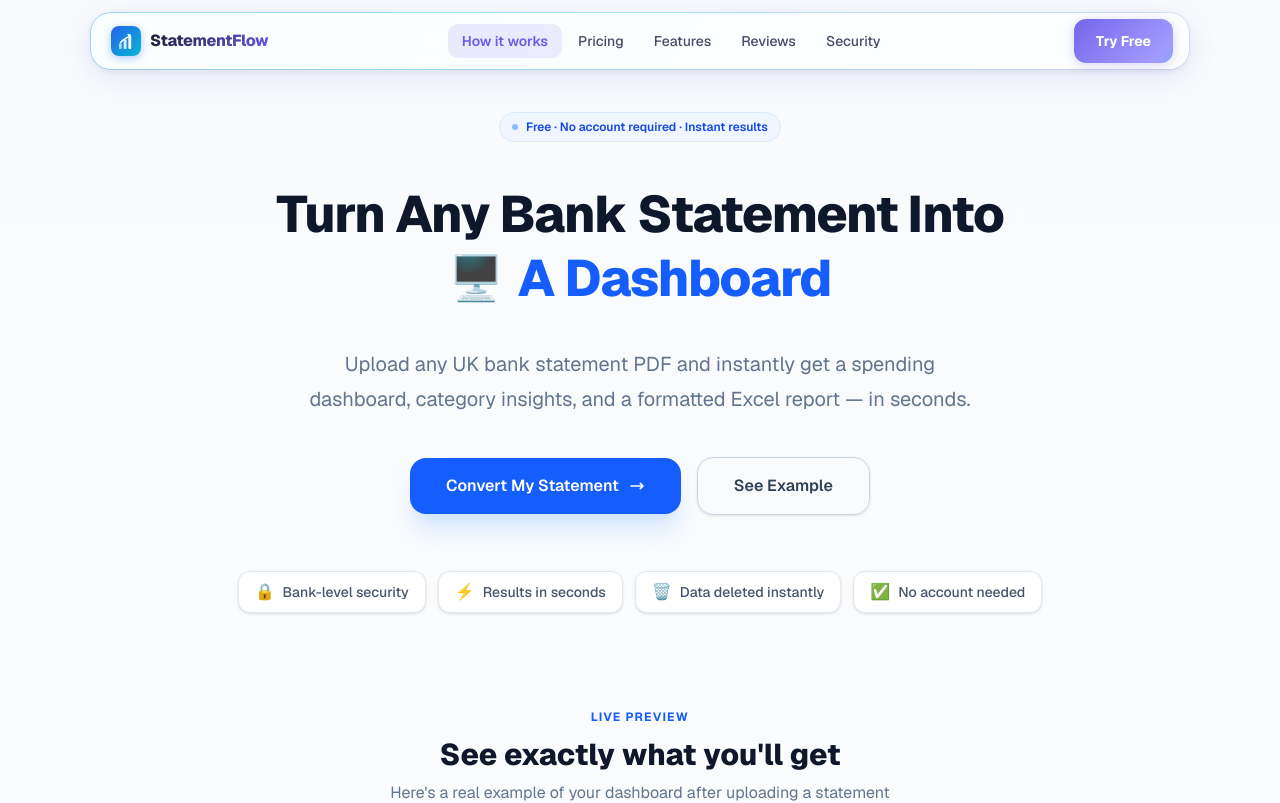
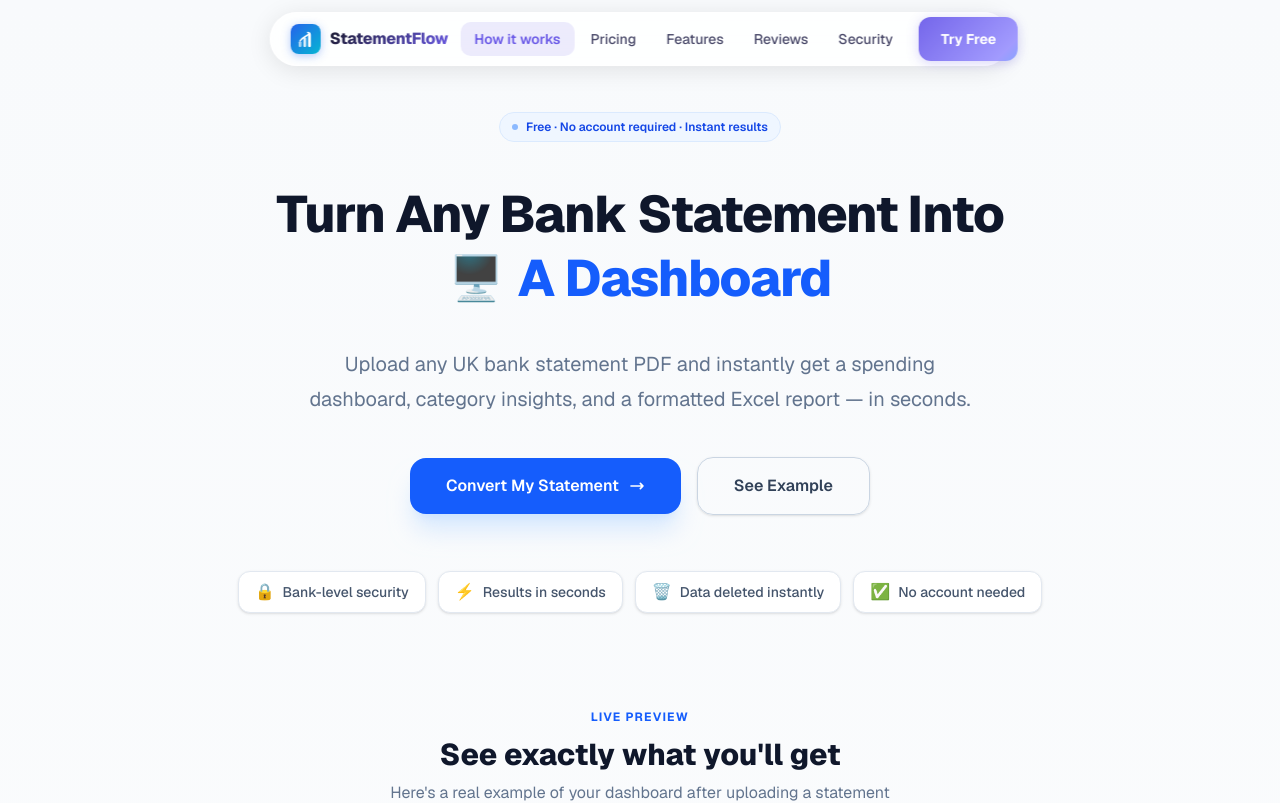
Before and after one commit to kasimk94/StatementFlow, a Next.js app: page / in a window 1280 px wide. Shown: the top 803 px of the page. Built offline with nearby package versions, Linux system fonts and the light colour scheme.

Commit message:
Pill navbar, restore liquidity gauge, tighten header spacing

```diff
--- a/components/Dashboard.js
+++ b/components/Dashboard.js
@@ -257,7 +257,7 @@ function ExportToolbar({ downloading, onDownload, onCSV, downloadError }) {
         border:       "1px solid #e8e4f8",
         borderLeft:   "4px solid #6c5ce7",
         boxShadow:    "0 2px 12px rgba(108,92,231,0.07), 0 1px 4px rgba(0,0,0,0.04)",
-        padding:      "12px 18px 12px 20px",
+        padding:      "10px 18px 10px 20px",
       }}
     >
       {/* Label */}
@@ -871,14 +871,24 @@ export default function Dashboard({ transactions, demoMode = false, confidence,
   const expenses = statementExpenses ?? txExpenses;
   const net      = (endBalance !== null) ? endBalance : income - expenses;
 
-  // ── Net balance liquidity gauge (Upgrade 1) ──
+  // ── Net balance liquidity gauge ──
   const netGauge = useMemo(() => {
-    const limit = overdraftLimit || 500;
-    const range = limit * 2;
-    const pct = Math.max(0, Math.min(100, ((net + limit) / range) * 100));
-    if (net >= limit) return { pct, color: "#4ade80", label: `${fmt(net)} positive balance` };
-    if (net >= 0)     return { pct, color: "#fbbf24", label: `${fmt(limit - net)} until overdraft` };
-    return { pct, color: "#f87171", label: `${fmt(Math.abs(net))} overdrawn` };
+    const limit = overdraftLimit || 200;
+    if (net < 0) {
+      const overdraftUsed = Math.abs(net);
+      const pct = Math.min(100, (overdraftUsed / limit) * 100);
+      const remaining = Math.max(0, limit - overdraftUsed);
+      return {
+        pct,
+        color: "#f87171",
+        label: `${fmt(overdraftUsed)} overdrawn · ${fmt(remaining)} remaining`,
+      };
+    }
+    if (net < 500) {
+      const pct = Math.min(100, (net / 500) * 100);
+      return { pct, color: "#fbbf24", label: `${fmt(net)} available · low buffer` };
+    }
+    return { pct: 100, color: "#4ade80", label: `${fmt(net)} positive balance` };
   }, [net, overdraftLimit]);
 
   // ── Demo toast helper ──
@@ -1150,7 +1160,7 @@ export default function Dashboard({ transactions, demoMode = false, confidence,
       )}
 
       {/* ── STATEMENT HEADING ── */}
-      <div style={{ marginBottom: 2 }}>
+      <div style={{ marginBottom: 8 }}>
         <h2 style={{ margin: 0, fontSize: "1.35rem", fontWeight: 800, color: "#1e293b", letterSpacing: "-0.02em" }}>
           {demoMode ? "Example Statement" : "Your Statement"}
         </h2>
--- a/components/Navbar.js
+++ b/components/Navbar.js
@@ -89,7 +89,7 @@ const NAVBAR_CSS = `
     .nav-tryfree-desktop { display: none !important; }
     .nav-hamburger      { display: flex !important; }
     .nav-mobile-menu    { display: block !important; }
-    .nav-wrapper-outer  { width: calc(100% - 24px) !important; }
+    .nav-wrapper-outer  { width: calc(100% - 24px) !important; max-width: calc(100% - 24px) !important; }
   }
 
   /* Mobile menu link */
@@ -305,36 +305,33 @@ export default function Navbar({ onScrollToUpload }) {
       ref={wrapperRef}
       className="nav-wrapper-outer"
       style={{
-        position:   "fixed",
-        top:        topPx,
-        left:       "50%",
-        transform:  "translateX(-50%)",
-        width:      "calc(100% - 48px)",
-        maxWidth:   1100,
-        zIndex:     1000,
-        transition: easing,
-        borderRadius: menuOpen ? "21px 21px 16px 16px" : 21,
-        padding:      1,
-        background:   "linear-gradient(135deg, rgba(108,92,231,0.4), rgba(0,212,255,0.35), rgba(255,180,255,0.25), rgba(108,92,231,0.4))",
-        backgroundSize: "300% 300%",
-        animation:    "navBorderGlow 10s ease infinite",
+        position:            "fixed",
+        top:                 topPx,
+        left:                "50%",
+        transform:           "translateX(-50%)",
+        width:               "fit-content",
+        maxWidth:            "calc(100% - 24px)",
+        zIndex:              1000,
+        transition:          easing,
+        borderRadius:        menuOpen ? "50px 50px 20px 20px" : 50,
+        background:          "rgba(255,255,255,0.85)",
+        backdropFilter:      "blur(20px)",
+        WebkitBackdropFilter:"blur(20px)",
+        boxShadow:           "0 4px 24px rgba(0,0,0,0.10)",
+        border:              "1px solid rgba(255,255,255,0.6)",
+        padding:             menuOpen ? 0 : 0,
       }}
     >
-      {/* ── Frosted glass header row ── */}
+      {/* ── Pill header row ── */}
       <header
         style={{
-          borderRadius:        menuOpen ? "20px 20px 0 0" : 20,
-          height:              56,
-          background:          "rgba(255,255,255,0.95)",
-          backdropFilter:      "blur(16px)",
-          WebkitBackdropFilter:"blur(16px)",
-          boxShadow:           menuOpen ? "none" : "0 8px 32px rgba(108,92,231,0.12), 0 2px 8px rgba(0,0,0,0.08)",
-          display:             "flex",
-          alignItems:          "center",
-          justifyContent:      "space-between",
-          padding:             "0 16px 0 20px",
-          gap:                 12,
-          transition:          "border-radius 0.15s ease",
+          borderRadius:  menuOpen ? "50px 50px 0 0" : 50,
+          height:        52,
+          display:       "flex",
+          alignItems:    "center",
+          justifyContent:"space-between",
+          padding:       "0 16px 0 20px",
+          gap:           12,
         }}
       >
         {/* Logo */}
@@ -425,7 +422,7 @@ export default function Navbar({ onScrollToUpload }) {
           background:          "rgba(255,255,255,0.98)",
           backdropFilter:      "blur(16px)",
           WebkitBackdropFilter:"blur(16px)",
-          borderRadius:        "0 0 20px 20px",
+          borderRadius:        "0 0 24px 24px",
           borderTop:           "1px solid rgba(108,92,231,0.08)",
         }}
       >
```
